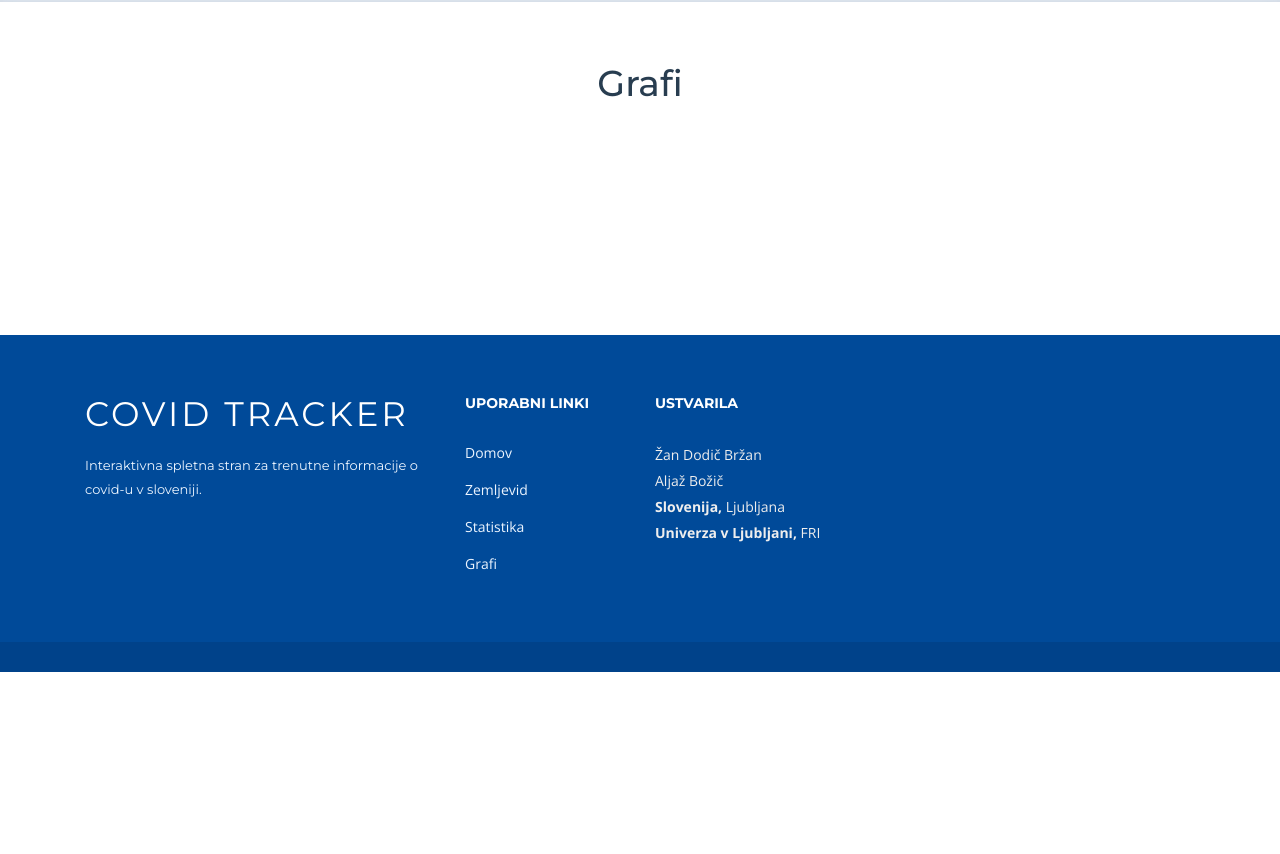
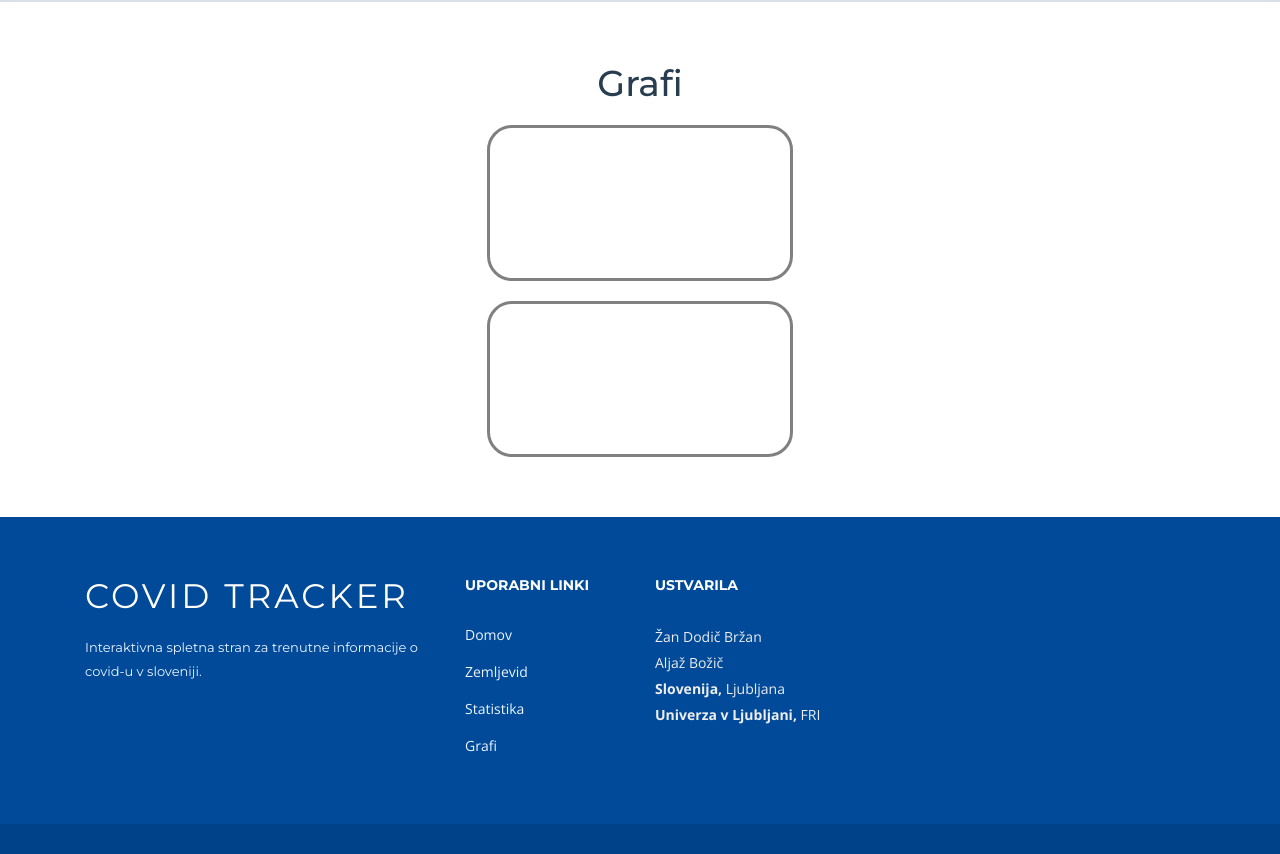
Before and after one commit to ZanDodicBrzan/MTproject, a plain HTML site: page index.html in a window 1280 px wide. Shown: the part 2660-3514 px from the top of the page. Before the commit the page ends 3332 px from the top, so only its background shows below. Drawn offline with nearby package versions, Linux system fonts and the light colour scheme; no server answers.

Commit message:
grafi style

```diff
--- a/index.html
+++ b/index.html
@@ -287,8 +287,9 @@
         </header>
 
         <div id="graphDiv">
-          <svg id="graphContainer"></svg>
-          <svg id="graphContainer2"></svg>
+          <svg style="border: solid grey; border-radius: 25px"id="graphContainer"></svg>
+          <br>
+          <svg style="border: solid grey; border-radius: 25px; margin-top:20px" id="graphContainer2"></svg>
         </div>
 
     </section><!-- #portfolio -->
--- a/js/index.js
+++ b/js/index.js
@@ -356,7 +356,7 @@ const render = async() => {
               .style("opacity", 0.9)
               .style("left", d.pageX +"px")
               .style("top", d.pageY +"px");
-        Tooltip.html(i.allToDate);
+        Tooltip.html("Število okužb: " + i.allToDate);
       })
       .on("mousemove", function(d,i){
         Tooltip
```
